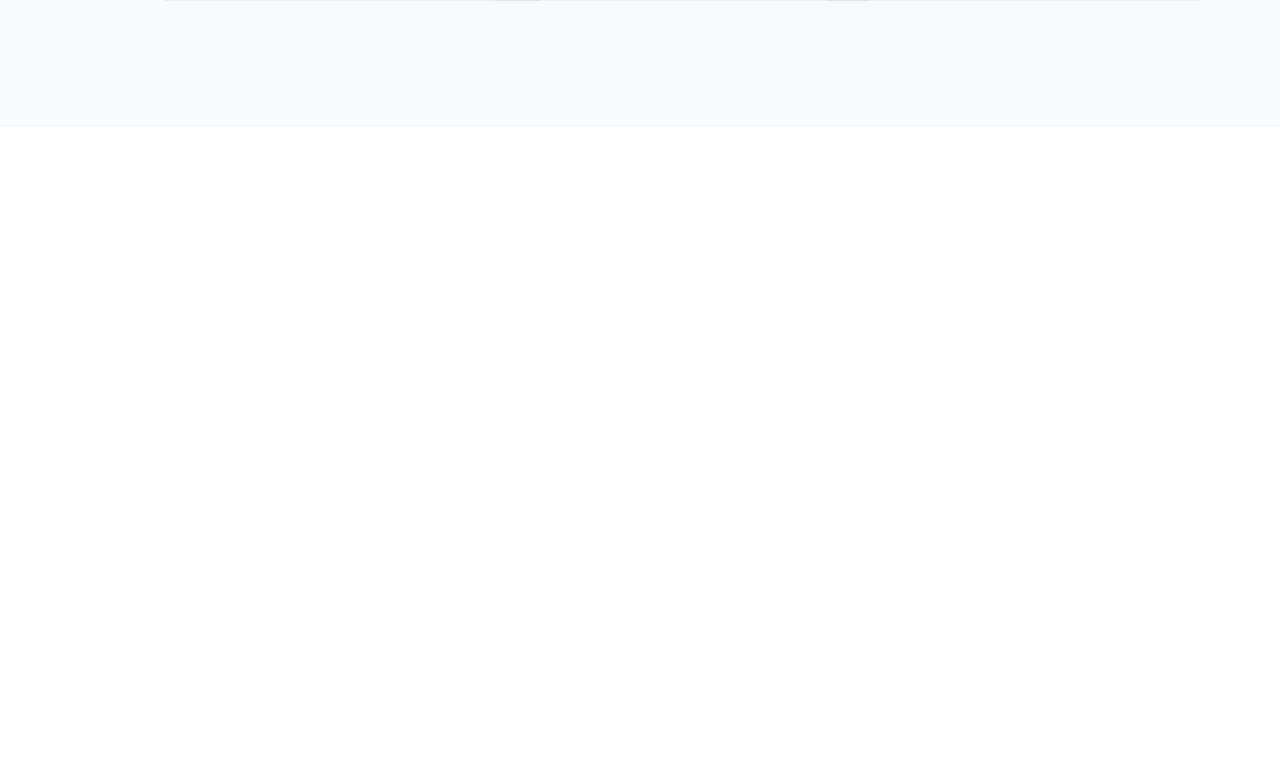
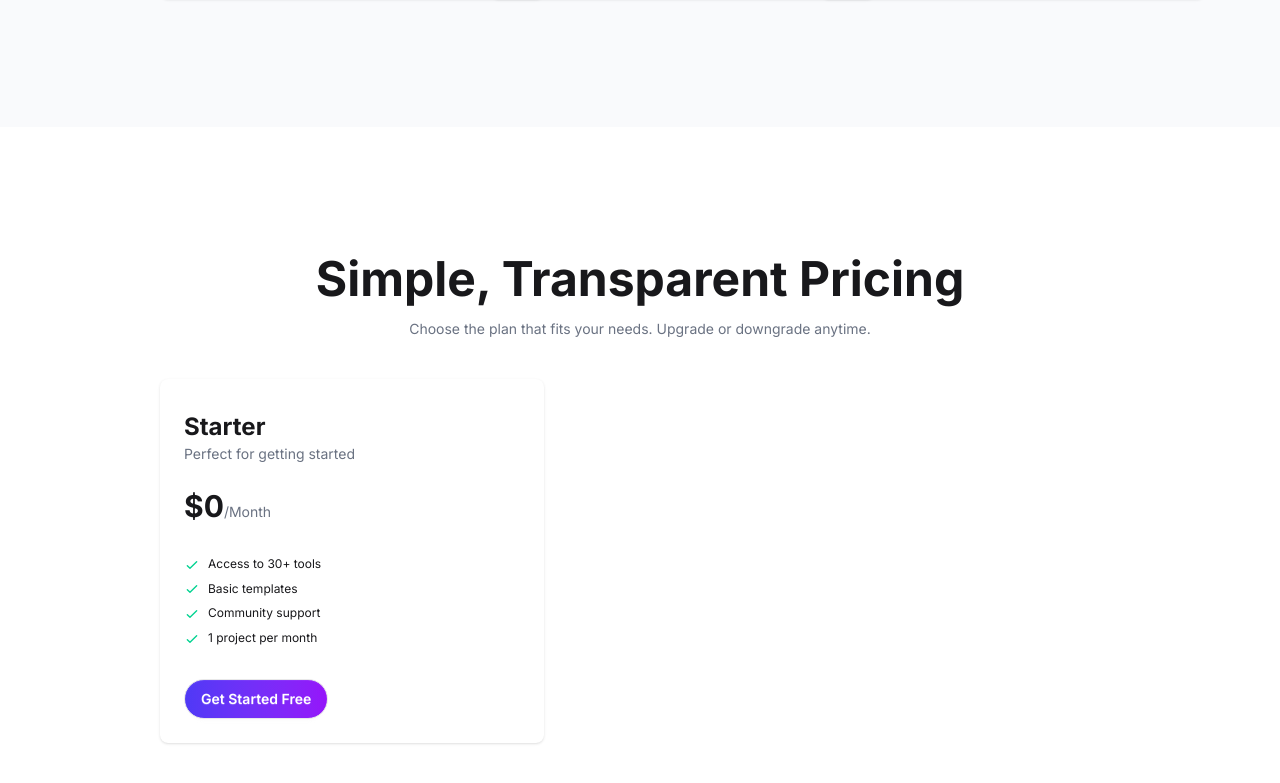
Before and after one commit to Sami-Abdullah/A6, a React (Vite) app: page / in a window 1280 px wide. Shown: the part 1668-2451 px from the top of the page. Before the commit the page ends 1795 px from the top, so only its background shows below. Built offline with nearby package versions, Linux system fonts and the light colour scheme.

Commit message:
made a pricing card

```diff
--- a/src/App.jsx
+++ b/src/App.jsx
@@ -1,6 +1,7 @@
 import Banner from "./Components/Sections/Banner"
 import GettingStarted from "./Components/Sections/GettingStarted";
 import Navbar from "./Components/Sections/Navbar"
+import Pricing from "./Components/Sections/Pricing";
 import Stats from "./Components/Sections/Stats"
 
 
@@ -28,6 +29,7 @@ function App() {
       {/* get started section can i reuse the card*/}
       <GettingStarted></GettingStarted>
       {/* {pricing section with card} */}
+      <Pricing></Pricing>
       {/* bottombar */}
       {/* footer */}
 
--- /dev/null
+++ b/src/Components/Cards/PriceCard.jsx
@@ -0,0 +1,35 @@
+import React from 'react';
+import GradiantButton from '../Buttons/GradiantButton';
+
+const PriceCard = ({ isPro = false, price, type, context, buttonText = "Get Started Free", offers=[] }) => {
+  console.log(offers)
+  return (
+    <div className={`card w-96 ${isPro ? 'bg-linear-to-b from-[rgba(79,57,246,1)] to-[rgba(149,20,250,1)]' : 'bg-base-100'} shadow-sm`}>
+      <div className="card-body">
+        {isPro ? <span class="badge badge-xs badge-warning">Most Popular</span> : <span></span>}
+        <div className="">
+          <h2 className="text-2xl font-bold">{type}</h2>
+          <p className='text-gray-500 mb-6'>{context}</p>
+          <span className="text-3xl font-bold">${price}<span className='text-gray-500 text-sm font-normal'>/Month</span></span>
+        </div>
+        <ul className="mt-6 flex flex-col gap-2 text-xs">
+          {
+
+
+            offers.map((offer,index) => (
+              <li key={index}>
+                <svg xmlns="http://www.w3.org/2000/svg" className="size-4 me-2 inline-block text-success" fill="none" viewBox="0 0 24 24" stroke="currentColor"><path strokeLinecap="round" strokeLinejoin="round" strokeWidth="2" d="M5 13l4 4L19 7" /></svg>
+                <span>{offer}</span>
+              </li>
+            ))
+          }
+        </ul>
+        <div className="mt-6">
+          <GradiantButton text={buttonText}></GradiantButton>
+        </div>
+      </div>
+    </div>
+  );
+};
+
+export default PriceCard;
--- /dev/null
+++ b/src/Components/Sections/Pricing.jsx
@@ -0,0 +1,27 @@
+import React from 'react';
+import PriceCard from '../Cards/PriceCard';
+
+const Pricing = () => {
+
+  return (
+    <div className=' py-32 space-y-10'>
+      <div className='space-y-4'>
+        <h2 className='text-3xl lg:text-5xl font-bold text-center'>Simple, Transparent Pricing</h2>
+        <p className='text-gray-500 text-center text-sm'>Choose the plan that fits your needs. Upgrade or downgrade anytime.</p>
+      </div>
+
+      <div className='w-9/12 mx-auto grid grid-cols-1 xl:grid-cols-3 gap-8'>
+        <PriceCard price={'0'} type={"Starter"} context={'Perfect for getting started'}
+          offers={[
+            "Access to 30+ tools",
+            "Basic templates",
+            "Community support",
+            "1 project per month"
+          ]}  ></PriceCard>
+      </div>
+
+    </div>
+  );
+};
+
+export default Pricing;
```
